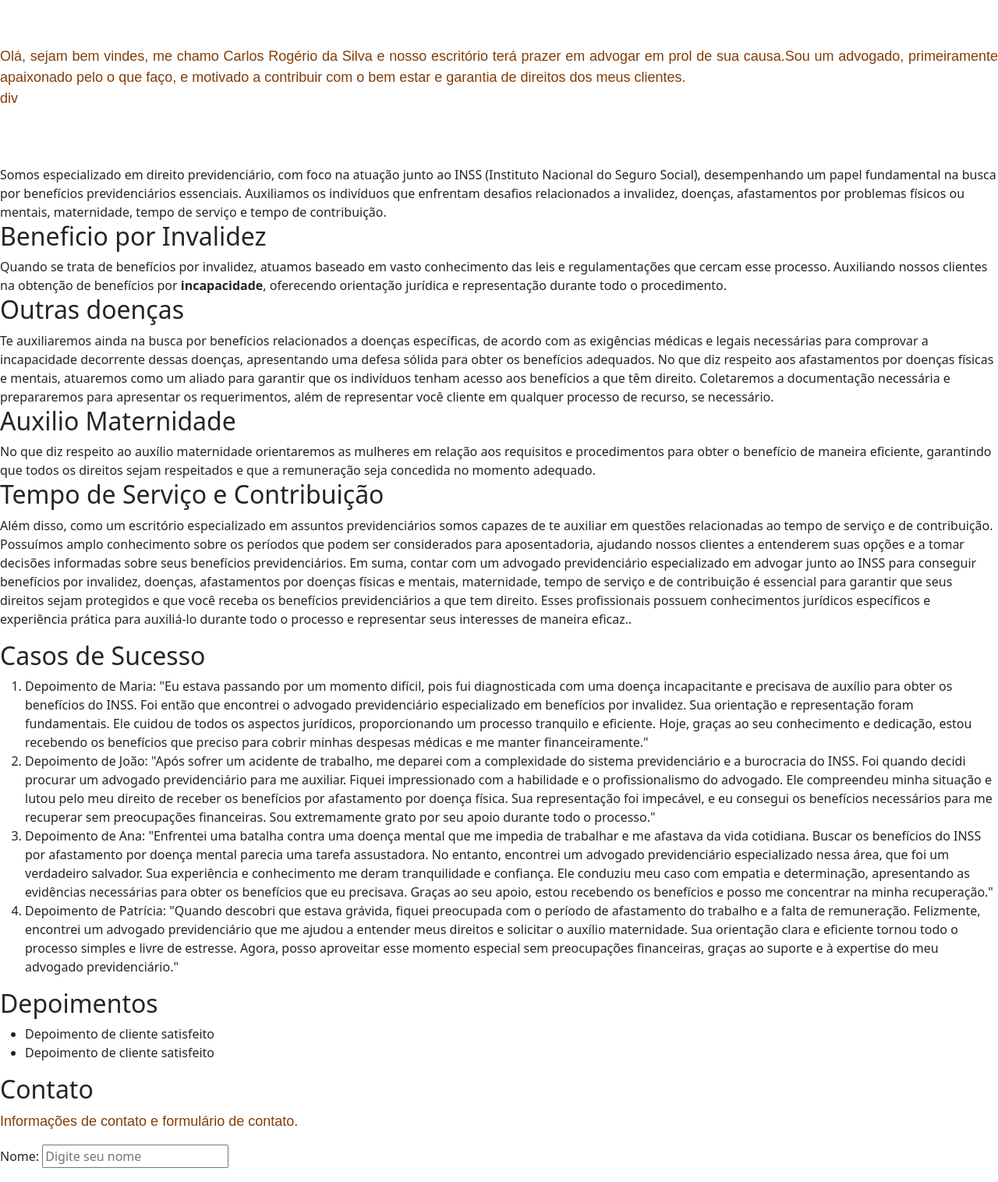
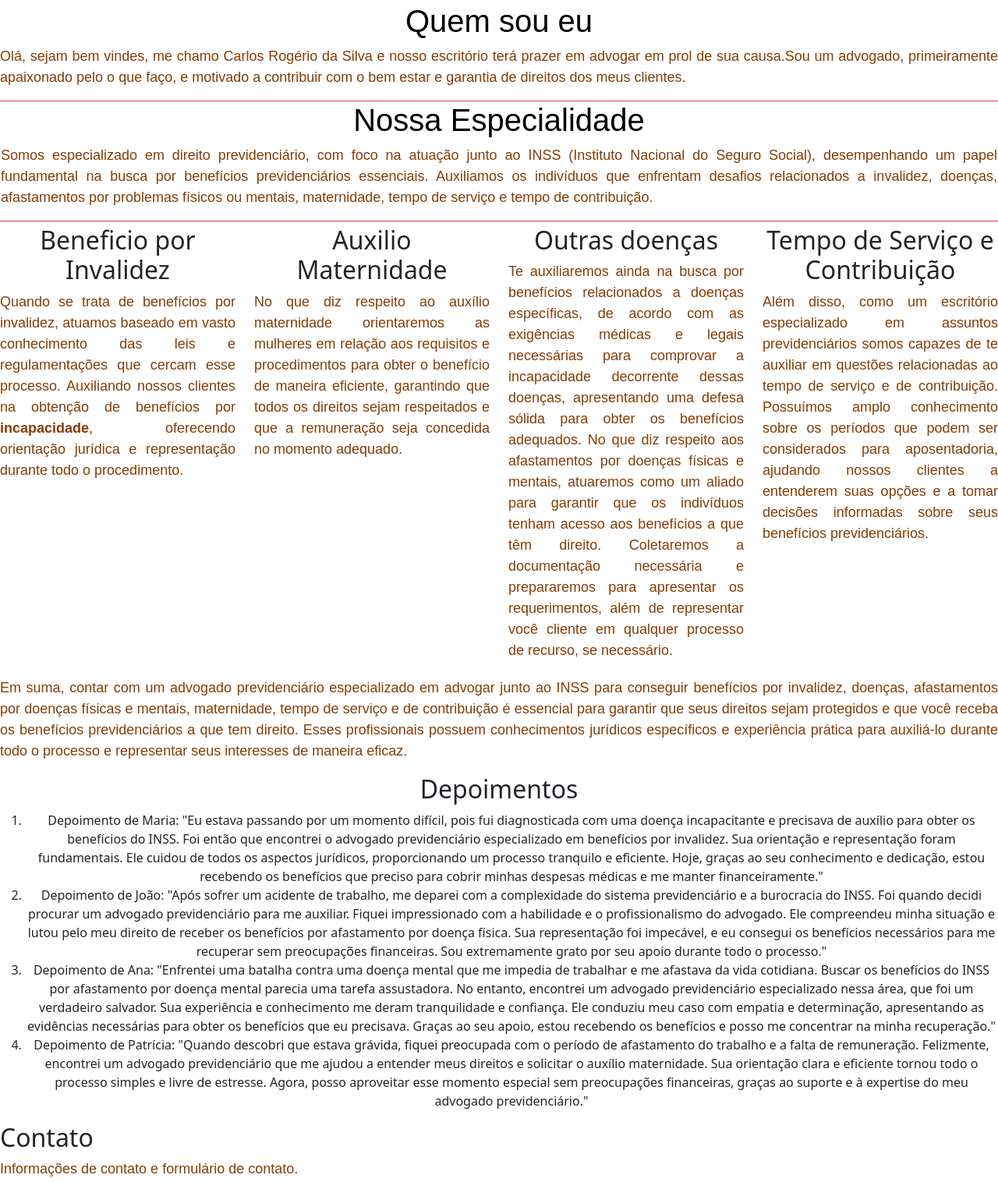
Before and after one commit to DevSuelen/Page_Advogados, a plain HTML site: page index.html in a window 1280 px wide. Shown: the part 1059-2575 px from the top of the page at 78% size. Drawn offline with nearby package versions, Linux system fonts and the light colour scheme.

Commit message:
estilizando as sections

```diff
--- a/index.html
+++ b/index.html
@@ -89,42 +89,78 @@
         </div>
         <hr>
 
-
-
-           <div class="apresentation">
+           <section class="row col-lg" >
+            <div class="col text-center">
             <h1>Quem sou eu</h1>
             <p>Olá, sejam bem vindes, me chamo Carlos Rogério da Silva e nosso escritório
                  terá prazer em advogar em prol de sua causa.Sou um advogado, primeiramente
                  apaixonado pelo o que faço, e motivado a contribuir com o bem estar e
                  garantia de direitos dos meus clientes.<br>
-            div
+            </div>
+
+        </section>
+
+        <section class="row col-lg">
+
+            <div class="col text-center border border-danger me-auto">
+
             <h1>Nossa Especialidade</h1>
-            Somos especializado em direito previdenciário, com foco na atuação junto ao INSS (Instituto Nacional do Seguro Social), desempenhando um papel fundamental na busca por benefícios previdenciários essenciais. Auxiliamos os indivíduos que enfrentam desafios relacionados a invalidez, doenças, afastamentos por problemas físicos ou mentais, maternidade, tempo de serviço e tempo de contribuição.
+            <p> Somos especializado em direito previdenciário, com foco na atuação junto ao INSS (Instituto Nacional do Seguro Social), desempenhando um papel fundamental na busca por benefícios previdenciários essenciais. Auxiliamos os indivíduos que enfrentam desafios relacionados a invalidez, doenças, afastamentos por problemas físicos ou mentais, maternidade, tempo de serviço e tempo de contribuição.</p>
 
-            <h2>Beneficio por Invalidez</h2>
+        </div>
 
-            Quando se trata de benefícios por invalidez, atuamos baseado em vasto conhecimento das leis e regulamentações que cercam esse processo. Auxiliando nossos clientes na obtenção de benefícios por <strong>incapacidade</strong>, oferecendo orientação jurídica e representação durante todo o procedimento.
+        </section>
+
+        <section class="row col-form-label-sm ">
+
+        <div class="col text-center">
+            <h2 >Beneficio por Invalidez</h2>
+
+           <p> Quando se trata de benefícios por invalidez, atuamos baseado em vasto conhecimento das leis e regulamentações que cercam esse processo. Auxiliando nossos clientes na obtenção de benefícios por <strong>incapacidade</strong>, oferecendo orientação jurídica e representação durante todo o procedimento.</p>
+
+        </div>
+
+
+        <div class="col text-center">
+
+            <h2>Auxilio Maternidade</h2>
+
+            <p>No que diz respeito ao auxílio maternidade orientaremos as mulheres em relação aos requisitos e procedimentos para obter o benefício de maneira eficiente, garantindo que todos os direitos sejam respeitados e que a remuneração seja concedida no momento adequado.</p>
+        </div>
+
+        <div class="col text-center">
 
             <h2>Outras doenças</h2>
 
-            Te auxiliaremos ainda na busca por benefícios relacionados a doenças específicas, de acordo com as exigências médicas e legais necessárias para comprovar a incapacidade decorrente dessas doenças, apresentando uma defesa sólida para obter os benefícios adequados.
+            <p>Te auxiliaremos ainda na busca por benefícios relacionados a doenças específicas, de acordo com as exigências médicas e legais necessárias para comprovar a incapacidade decorrente dessas doenças, apresentando uma defesa sólida para obter os benefícios adequados.
 
-            No que diz respeito aos afastamentos por doenças físicas e mentais, atuaremos como um aliado para garantir que os indivíduos tenham acesso aos benefícios a que têm direito. Coletaremos a documentação necessária e prepararemos para apresentar os requerimentos, além de representar você cliente em qualquer processo de recurso, se necessário.
+            No que diz respeito aos afastamentos por doenças físicas e mentais, atuaremos como um aliado para garantir que os indivíduos tenham acesso aos benefícios a que têm direito. Coletaremos a documentação necessária e prepararemos para apresentar os requerimentos, além de representar você cliente em qualquer processo de recurso, se necessário.</p>
 
-            <h2>Auxilio Maternidade</h2>
+        </div>
 
-            No que diz respeito ao auxílio maternidade orientaremos as mulheres em relação aos requisitos e procedimentos para obter o benefício de maneira eficiente, garantindo que todos os direitos sejam respeitados e que a remuneração seja concedida no momento adequado.
+
+        <div class="col text-center">
 
             <h2>Tempo de Serviço e Contribuição</h2>
 
-            Além disso, como um escritório especializado em assuntos previdenciários somos capazes de te auxiliar em questões relacionadas ao tempo de serviço e de contribuição. Possuímos amplo conhecimento sobre os períodos que podem ser considerados para aposentadoria, ajudando nossos clientes a entenderem suas opções e a tomar decisões informadas sobre seus benefícios previdenciários.
+            <p>Além disso, como um escritório especializado em assuntos previdenciários somos capazes de te auxiliar em questões relacionadas ao tempo de serviço e de contribuição. Possuímos amplo conhecimento sobre os períodos que podem ser considerados para aposentadoria, ajudando nossos clientes a entenderem suas opções e a tomar decisões informadas sobre seus benefícios previdenciários.</p>
 
-            Em suma, contar com um advogado previdenciário especializado em advogar junto ao INSS para conseguir benefícios por invalidez, doenças, afastamentos por doenças físicas e mentais, maternidade, tempo de serviço e de contribuição é essencial para garantir que seus direitos sejam protegidos e que você receba os benefícios previdenciários a que tem direito. Esses profissionais possuem conhecimentos jurídicos específicos e experiência prática para auxiliá-lo durante todo o processo e representar seus interesses de maneira eficaz..</p>
+        </div>
 
+        </section>
 
-        <aside>
+        <section class="row col-lg">
 
-            <h2>Casos de Sucesso</h2>
+            <div class="col text-center">
+
+            <p>Em suma, contar com um advogado previdenciário especializado em advogar junto ao INSS para conseguir benefícios por invalidez, doenças, afastamentos por doenças físicas e mentais, maternidade, tempo de serviço e de contribuição é essencial para garantir que seus direitos sejam protegidos e que você receba os benefícios previdenciários a que tem direito. Esses profissionais possuem conhecimentos jurídicos específicos e experiência prática para auxiliá-lo durante todo o processo e representar seus interesses de maneira eficaz.</p>
+
+        </div>
+    </section>
+
+        <div class="col text-center">
+
+            <h2>Depoimentos</h2>
             <ol>
                 <li>Depoimento de Maria:
                     "Eu estava passando por um momento difícil, pois fui diagnosticada com uma doença incapacitante e precisava de auxílio para obter os benefícios do INSS. Foi então que encontrei o advogado previdenciário especializado em benefícios por invalidez. Sua orientação e representação foram fundamentais. Ele cuidou de todos os aspectos jurídicos, proporcionando um processo tranquilo e eficiente. Hoje, graças ao seu conhecimento e dedicação, estou recebendo os benefícios que preciso para cobrir minhas despesas médicas e me manter financeiramente."</li>
@@ -139,16 +175,10 @@
                     "Quando descobri que estava grávida, fiquei preocupada com o período de afastamento do trabalho e a falta de remuneração. Felizmente, encontrei um advogado previdenciário que me ajudou a entender meus direitos e solicitar o auxílio maternidade. Sua orientação clara e eficiente tornou todo o processo simples e livre de estresse. Agora, posso aproveitar esse momento especial sem preocupações financeiras, graças ao suporte e à expertise do meu advogado previdenciário."
                 </li>
             </ol>
-        </aside>
+            </div>
+        </main>
 
-        <section id="testimonials">
 
-            <h2>Depoimentos</h2>
-            <ul>
-                <li>Depoimento de cliente satisfeito</li>
-                <li>Depoimento de cliente satisfeito</li>
-            </ul>
-        </section>
 
         <section class="contact">
 
--- a/style.css
+++ b/style.css
@@ -14,12 +14,16 @@ p{
     padding: 30x;
 }
 h1{
-    color: white;
+    color: black;
     font-family: Arial, Helvetica, sans-serif;
     text-align: center;
 
 
 }
+
+/* .apresentation p{
+    color: black;
+} */
 .logo-img{
     width: 80px;
 }
```
